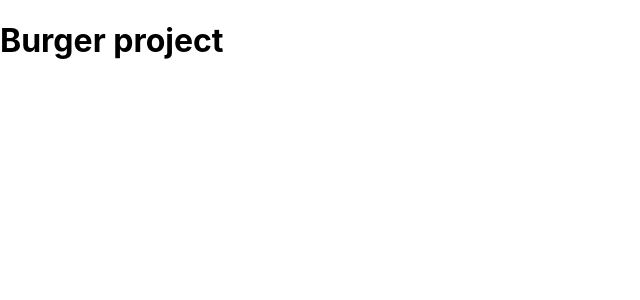
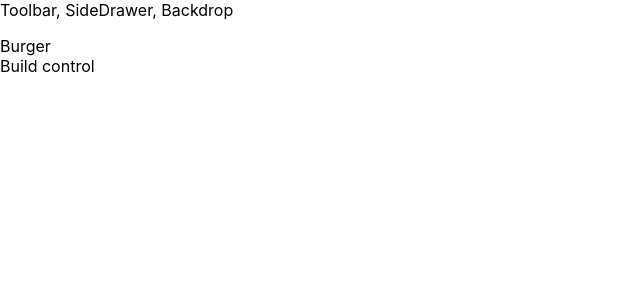
Before and after one commit to gaiyadev/Burger-app, a React (Create React App) app: page / in a window 1280 px wide. Shown: the top 300 px of the page, without its empty margins (0-640 px from the left). Built offline with nearby package versions, Linux system fonts and the light colour scheme.

Commit message:
Add: added css module

```diff
--- a/src/App.js
+++ b/src/App.js
@@ -1,10 +1,14 @@
 import React, { Component } from 'react';
+import Layout from './components/Layout/Layout';
+import BurgerBuilder from './containers/BurgerBuilder/BurgerBuilder';
 
 class App extends Component {
   render() {
     return (
       <div className="App">
-        <h1>Burger project</h1>
+        <Layout>
+          <BurgerBuilder></BurgerBuilder>
+        </Layout>
       </div>
     );
   }
--- a/src/components/Layout/Layout.js
+++ b/src/components/Layout/Layout.js
@@ -1,12 +1,17 @@
 import React from 'react';
+import Aux from '../../hoc/Auxillary';
+import styles from './Layout.module.css';
 
-const layout = (props) => [
-    <div>
-        Toolbar, SideDrawer, Backdrop
-    </div>,
-    <main>
-        {prop.children}
-    </main>
+const layout = (props) => (
+    <Aux>
+        <div >
+            Toolbar, SideDrawer, Backdrop
+         </div>
+        <main className={styles.Content}>
+            {props.children}
+        </main>
 
-]
+    </Aux>
+
+);
 export default layout;
--- /dev/null
+++ b/src/components/Layout/Layout.module.css
@@ -0,0 +1,3 @@
+.Content {
+    margin-top: 16px;
+}
--- /dev/null
+++ b/src/containers/BurgerBuilder/BurgerBuilder.js
@@ -0,0 +1,15 @@
+import React, { Component } from 'react';
+import Aux from '../../hoc/Auxillary';
+
+class BurgerBuilder extends Component {
+    render() {
+        return (
+            <Aux>
+                <div>Burger</div>
+                <div>Build control</div>
+            </Aux>
+        );
+    }
+}
+
+export default BurgerBuilder;
--- /dev/null
+++ b/src/hoc/Auxillary.js
@@ -0,0 +1,3 @@
+const aux = (props) => props.children;
+
+export default aux;
```
